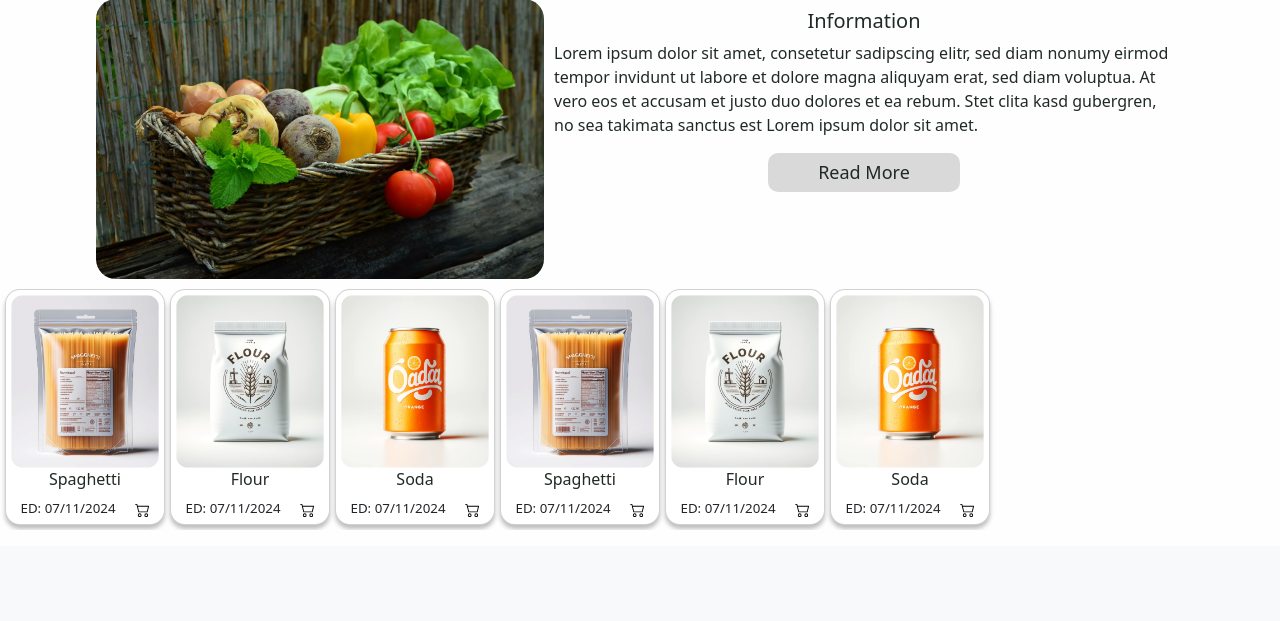
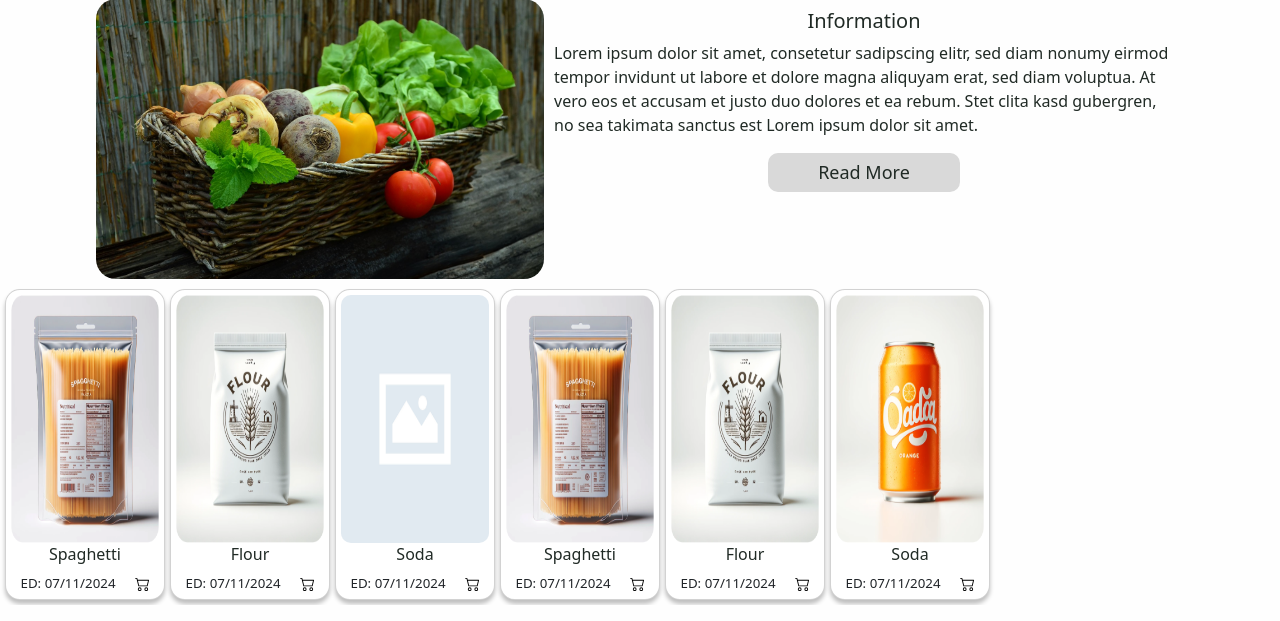
Before and after one commit to Aaryan03Singh/FoodShare, a Flask app: page / in a window 1280 px wide. Shown: the part 479-1100 px from the top of the page. Before the commit the page ends 1009 px from the top, so only its background shows below. Run offline with Flask 3, Linux system fonts and the light colour scheme; the visitor is signed in with stand-in values (Sample User, id 1); data comes from the database, SQL or seed files in the repository.

Commit message:
display default image if no image_file present

```diff
--- a/expiry_app/routes.py
+++ b/expiry_app/routes.py
@@ -22,7 +22,7 @@ stuff = [
             'id': 12,
             'name': 'Soda',
             'expiry_date': '07/11/2024',
-            'image_file': 'images/juice.png',
+            'image_file': '',
         },
         {
             'id': 13,
--- a/expiry_app/static/home.css
+++ b/expiry_app/static/home.css
@@ -59,7 +59,7 @@
 .shop-list-item{
     width: 10rem;
     padding: 5px;
-    border-radius: 25px;
+    border-radius: 15px;
     margin-right: 5px;
     box-shadow: 0 4px 4px rgba(0, 0, 0, 0.25);
 }
@@ -109,3 +109,8 @@
 .shop-list::-webkit-scrollbar-thumb {
   box-shadow: inset 0 0 6px rgba(0, 0, 0, 0.3);
 }
+.image-format{
+    height:31vh;
+    width:100%;
+    border-radius: 10px;
+}
--- a/expiry_app/templates/home.html
+++ b/expiry_app/templates/home.html
@@ -8,9 +8,9 @@
         <li>
              <div class="card shop-list-item" data-id="{{ shop.id }}">
                  {% if shop.image_path %}
-                    <img class="card-img-top" src="{{ url_for('static', filename=shop.image_path) }}" alt="Card image cap">
+                    <img class="card-img-top image-format" src="{{ url_for('static', filename=shop.image_path) }}" alt="Card image cap">
                 {% else %}
-                    <img class="card-img-top" src="{{ url_for('static', filename='./images/default_image.png') }}" alt="Default Image">
+                    <img class="card-img-top image-format"  src="{{ url_for('static', filename='./images/default_image.png') }}" alt="Default Image">
                 {% endif %}
                 <div class="card-body" style="padding: 0">
                     <h6 class="shop-header">{{ shop.name }}</h6>
@@ -41,7 +41,12 @@
        {% for item in stuff %}
         <li>
             <div class="card shop-list-item" style="border-radius: 15px">
-                <img class="card-img-top" src="{{ url_for('static', filename=item.image_file) }}" alt="Card image cap">
+                {% if item.image_file %}
+                    <img class="card-img-top image-format" src="{{ url_for('static', filename=item.image_file) }}" alt="Card image cap">
+                {% else %}
+                    <img class="card-img-top image-format"  src="{{ url_for('static', filename='./images/default_image.png') }}" alt="Default Image">
+                {% endif %}
+
                 <div class="card-body" style="padding: 0">
                     <h6 class="shop-header">{{ item.name }}</h6>
                     <div class="shop-text">
```
Also changed, not shown: expiry_app/templates/profile.html (+6 -2 lines).
